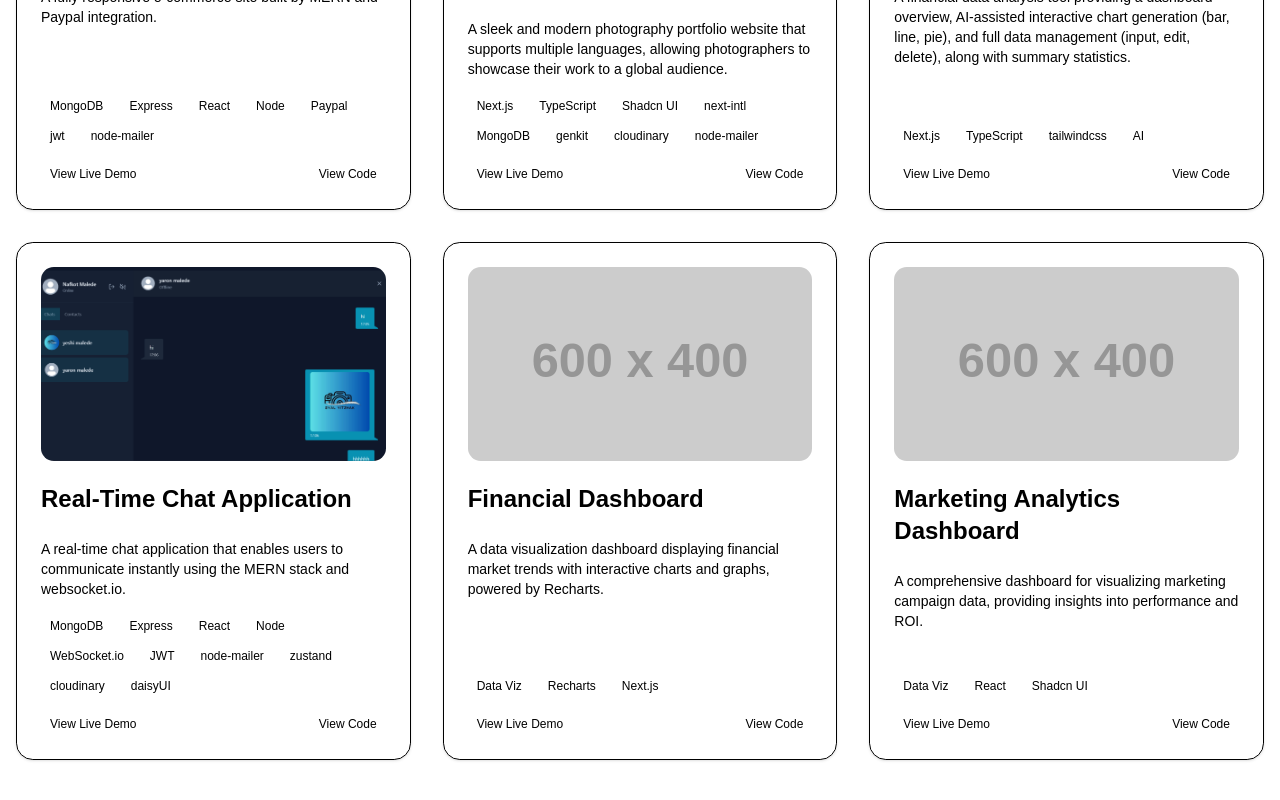
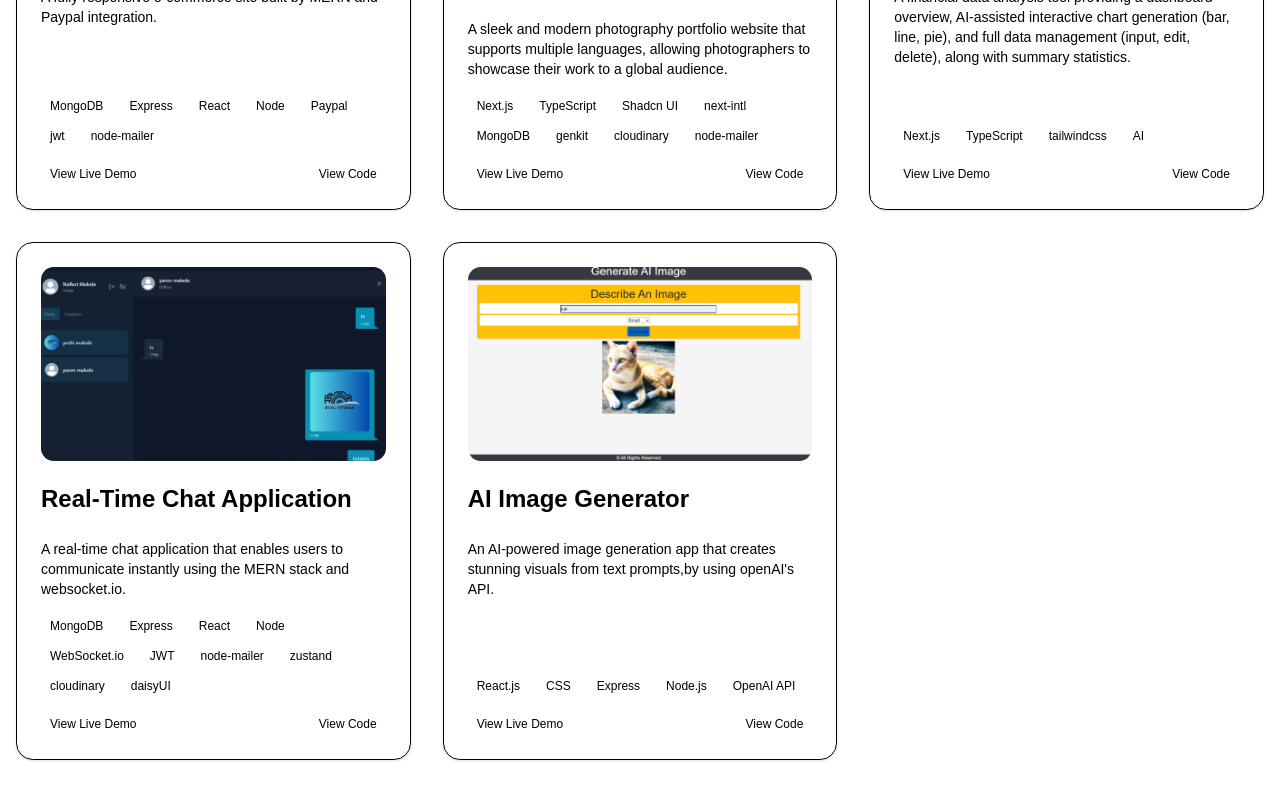
Before and after one commit to GashawMucheye/multilangauge-portfolio, a Next.js app: page /en in a window 1280 px wide. Shown: the part 2418-3218 px from the top of the page. Built offline with nearby package versions, Linux system fonts and the light colour scheme.

Commit message:
feat: replace financial dashboard with AI image generator across multiple languages and update footer links

```diff
--- a/components/footer.tsx
+++ b/components/footer.tsx
@@ -39,13 +39,17 @@ export default function Footer() {
         </p>
         <div className='flex items-center gap-2'>
           <Button variant='ghost' size='icon' asChild>
-            <a href='https://github.com' target='_blank' aria-label='GitHub'>
+            <a
+              href='https://github.com/GashawMucheye?tab=repositories'
+              target='_blank'
+              aria-label='GitHub'
+            >
               <Github className='h-5 w-5' />
             </a>
           </Button>
           <Button variant='ghost' size='icon' asChild>
             <a
-              href='https://linkedin.com'
+              href='https://www.linkedin.com/in/gashawmucheye'
               target='_blank'
               aria-label='LinkedIn'
             >
--- a/messages/am.json
+++ b/messages/am.json
@@ -83,17 +83,12 @@
       },
       {
         "id": 5,
-        "title": "የገንዘብ ዳሽቦርድ",
-        "image": "/financial-dashboard.png",
-        "description": "በRecharts የተጎላበተ፣ በይነተገናኝ ገበታዎች እና ግራፎች የፋይናንስ ገበያ አዝማሚያዎችን የሚያሳይ የውሂብ እይታ ዳሽቦርድ።",
-        "tags": ["የውሂብ እይታ", "Recharts", "Next.js"]
-      },
-      {
-        "id": 6,
-        "title": "የገበያ ትንተና ዳሽቦርድ",
-        "image": "/marketing-analytics-dashboard.png",
-        "description": "የግብይት ዘመቻ መረጃን በዓይነ ሕሊናህ ለመመልከት ፣ ስለ አፈፃፀም እና ስለ ROI ግንዛቤዎችን የሚሰጥ አጠቃላይ ዳሽቦርድ።",
-        "tags": ["የውሂብ እይታ", "React", "Shadcn UI"]
+        "image": "/ai_image.png",
+        "title": "የአርቴፊሻል ኢንተለጀንስ ምስል አመንጪ",
+        "live": "https://nodejs-ai-image-1-h4zf.onrender.com/",
+        "code": "https://github.com/GashawMucheye/Nodejs-Ai-Image",
+        "description": "የOpenAI APIን በመጠቀም ከአንቀፅ ግብአት (text prompts) አስደናቂ ምስሎችን የሚፈጥር በኤአይ የተደገፈ የምስል ማመንጫ መተግበሪያ።",
+        "tags": ["React.js", "CSS", "Express", "Node.js", "OpenAI API"]
       }
     ]
   },
--- a/messages/en.json
+++ b/messages/en.json
@@ -179,17 +179,12 @@
       },
       {
         "id": 5,
-        "image": "https://placehold.co/600x400.png",
-        "title": "Financial Dashboard",
-        "description": "A data visualization dashboard displaying financial market trends with interactive charts and graphs, powered by Recharts.",
-        "tags": ["Data Viz", "Recharts", "Next.js"]
-      },
-      {
-        "id": 6,
-        "image": "https://placehold.co/600x400.png",
-        "title": "Marketing Analytics Dashboard",
-        "description": "A comprehensive dashboard for visualizing marketing campaign data, providing insights into performance and ROI.",
-        "tags": ["Data Viz", "React", "Shadcn UI"]
+        "image": "/ai_image.png",
+        "title": "AI Image Generator",
+        "live": "https://nodejs-ai-image-1-h4zf.onrender.com/",
+        "code": "https://github.com/GashawMucheye/Nodejs-Ai-Image",
+        "description": "An AI-powered image generation app that creates stunning visuals from text prompts,by using openAI's API.",
+        "tags": ["React.js", "CSS", "Express", "Node.js", "OpenAI API"]
       }
     ]
   }
--- a/messages/es.json
+++ b/messages/es.json
@@ -82,15 +82,12 @@
       },
       {
         "id": 5,
-        "title": "Panel Financiero",
-        "description": "Un panel de visualización de datos que muestra las tendencias del mercado financiero con gráficos interactivos, impulsado por Recharts.",
-        "tags": ["Visualización", "Recharts", "Next.js"]
-      },
-      {
-        "id": 6,
-        "title": "Panel de Análisis de Marketing",
-        "description": "Un panel completo para visualizar datos de campañas de marketing, que proporciona información sobre el rendimiento y el ROI.",
-        "tags": ["Visualización", "React", "Shadcn UI"]
+        "image": "/ai_image.png",
+        "title": "Generador de Imágenes con IA",
+        "live": "https://nodejs-ai-image-1-h4zf.onrender.com/",
+        "code": "https://github.com/GashawMucheye/Nodejs-Ai-Image",
+        "description": "Una aplicación de generación de imágenes impulsada por IA que crea impresionantes elementos visuales a partir de indicaciones de texto, utilizando la API de openAI.",
+        "tags": ["React.js", "CSS", "Express", "Node.js", "OpenAI API"]
       }
     ]
   },
--- a/messages/fr.json
+++ b/messages/fr.json
@@ -82,15 +82,12 @@
       },
       {
         "id": 5,
-        "title": "Tableau de Bord Financier",
-        "description": "Un tableau de bord de visualisation de données affichant les tendances du marché financier avec des graphiques interactifs, optimisé par Recharts.",
-        "tags": ["Dataviz", "Recharts", "Next.js"]
-      },
-      {
-        "id": 6,
-        "title": "Tableau de Bord dAnalyse Marketing",
-        "description": "Un tableau de bord complet pour visualiser les données des campagnes marketing, fournissant des informations sur les performances et le retour sur investissement.",
-        "tags": ["Dataviz", "React", "Shadcn UI"]
+        "image": "/ai_image.png",
+        "title": "Générateur d'Images IA",
+        "live": "https://nodejs-ai-image-1-h4zf.onrender.com/",
+        "code": "https://github.com/GashawMucheye/Nodejs-Ai-Image",
+        "description": "Une application de génération d'images alimentée par l'IA qui crée des visuels époustouflants à partir d'invites de texte, en utilisant l'API d'openAI.",
+        "tags": ["React.js", "CSS", "Express", "Node.js", "OpenAI API"]
       }
     ]
   },
--- a/messages/he.json
+++ b/messages/he.json
@@ -82,15 +82,12 @@
       },
       {
         "id": 5,
-        "title": "לוח מחוונים פיננסי",
-        "description": "לוח מחוונים להדמיית נתונים המציג מגמות בשוק הפיננסי עם תרשימים וגרפים אינטראקטיביים, המופעל על ידי Recharts.",
-        "tags": ["הדמיית נתונים", "Recharts", "Next.js"]
-      },
-      {
-        "id": 6,
-        "title": "לוח מחוונים לניתוח שיווק",
-        "description": "לוח מחוונים מקיף להדמיית נתוני קמפיינים שיווקיים, המספק תובנות לגבי ביצועים והחזר ROI.",
-        "tags": ["הדמיית נתונים", "React", "Shadcn UI"]
+        "image": "/ai_image.png",
+        "title": "מחולל תמונות AI",
+        "live": "https://nodejs-ai-image-1-h4zf.onrender.com/",
+        "code": "https://github.com/GashawMucheye/Nodejs-Ai-Image",
+        "description": "אפליקציה ליצירת תמונות מונעת-בינה מלאכותית שיוצרת תמונות מדהימות מהנחיות טקסט, באמצעות API של openAI.",
+        "tags": ["React.js", "CSS", "Express", "Node.js", "OpenAI API"]
       }
     ]
   },
--- a/messages/ru.json
+++ b/messages/ru.json
@@ -72,9 +72,12 @@
       },
       {
         "id": 5,
-        "title": "Финансовая панель",
-        "description": "Панель визуализации данных, отображающая тенденции финансового рынка с помощью интерактивных диаграмм и графиков на базе Recharts.",
-        "tags": ["Визуализация", "Recharts", "Next.js"]
+        "image": "/ai_image.png",
+        "title": "Генератор изображений с ИИ",
+        "live": "https://nodejs-ai-image-1-h4zf.onrender.com/",
+        "code": "https://github.com/GashawMucheye/Nodejs-Ai-Image",
+        "description": "Приложение для генерации изображений на базе ИИ, которое создает потрясающие визуальные эффекты из текстовых подсказок, используя API openAI.",
+        "tags": ["React.js", "CSS", "Express", "Node.js", "OpenAI API"]
       },
       {
         "id": 6,
```
Also changed, not shown: public/ai_image.png (added).
